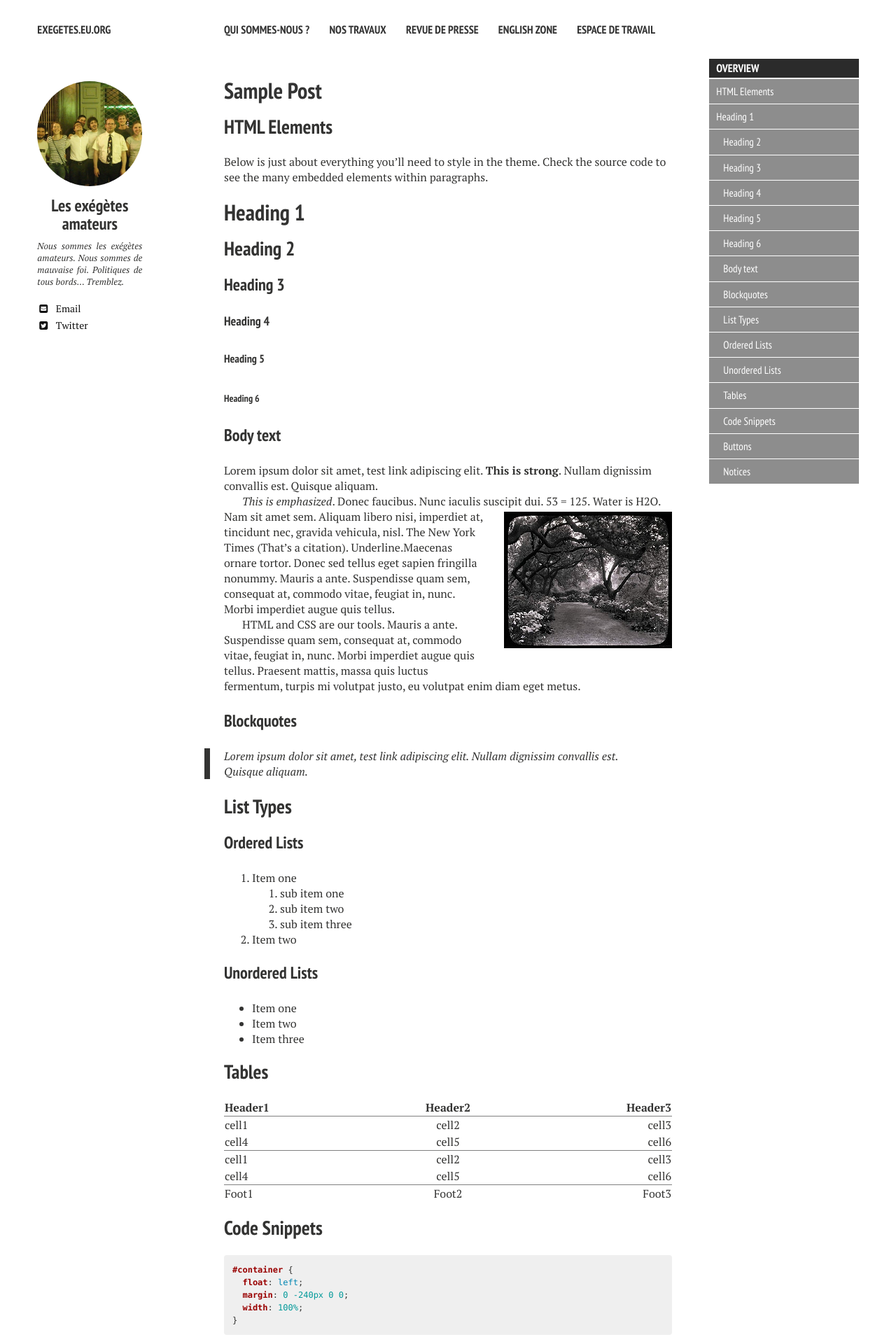
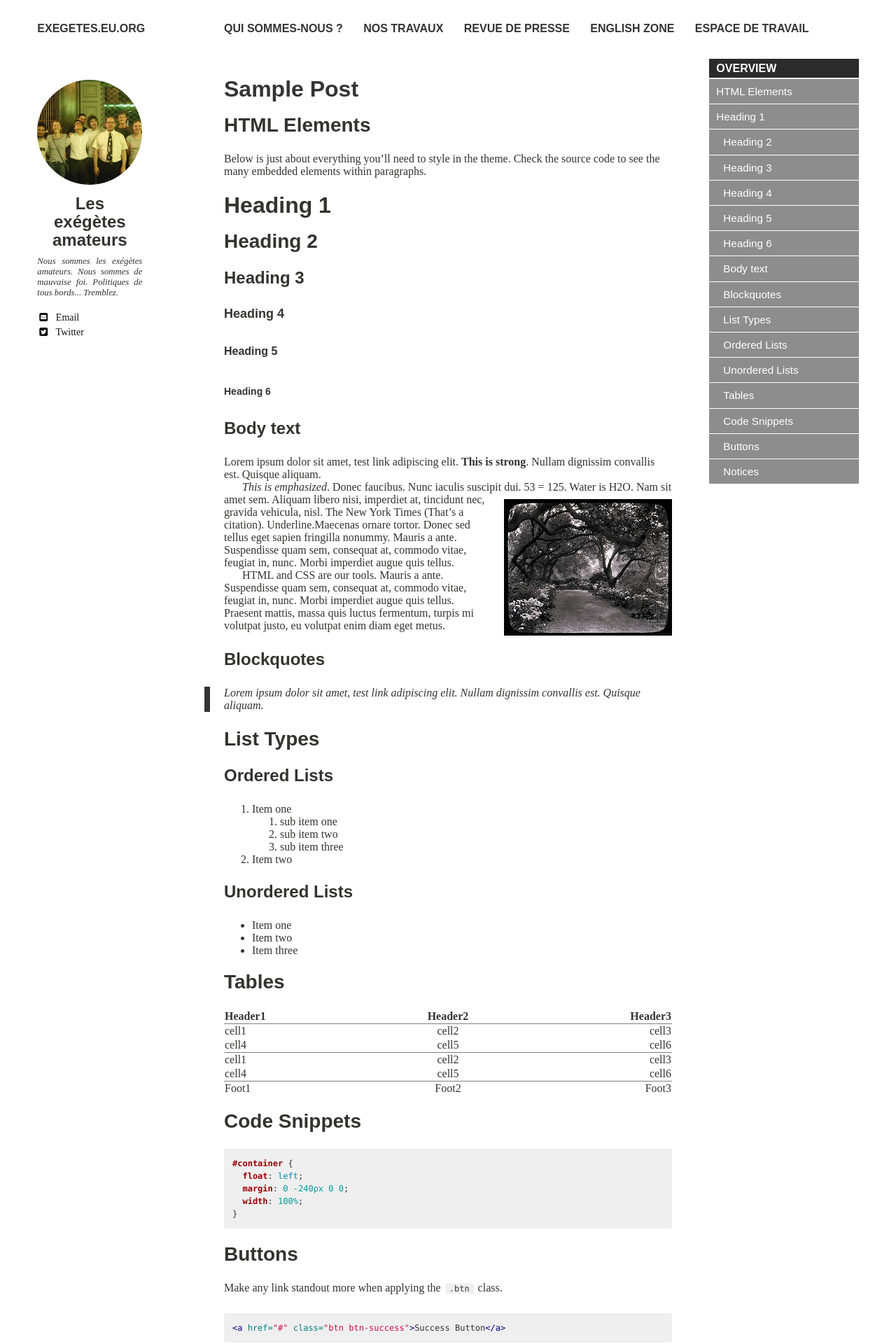
Before and after one commit to hugoroy/exegetes-web, a Jekyll site: the page built from _posts/2011-03-10-sample-post.md, in a window 1280 px wide. Shown: the top 1920 px of the page at 70% size. Built offline with Jekyll 4.4.1, drawn with Linux system fonts in a browser that asks for light colours; nearby versions of some CDN libraries.

Commit message:
use local webfonts Alegreya and Junction

```diff
--- a/_sass/variables.scss
+++ b/_sass/variables.scss
@@ -9,8 +9,8 @@
 $doc-font-size: 16;
 $doc-line-height: 26;
 $paragraph-indent: true !default;
-$base-font: 'PT Serif', serif;
-$heading-font: 'PT Sans Narrow', sans-serif;
+$base-font: 'Alegreya', serif;
+$heading-font: 'Junction', sans-serif;
 $code-font: Monaco, "Courier New", "DejaVu Sans Mono", "Bitstream Vera Sans Mono", monospace;
 $alt-font: $base-font;
 
```
